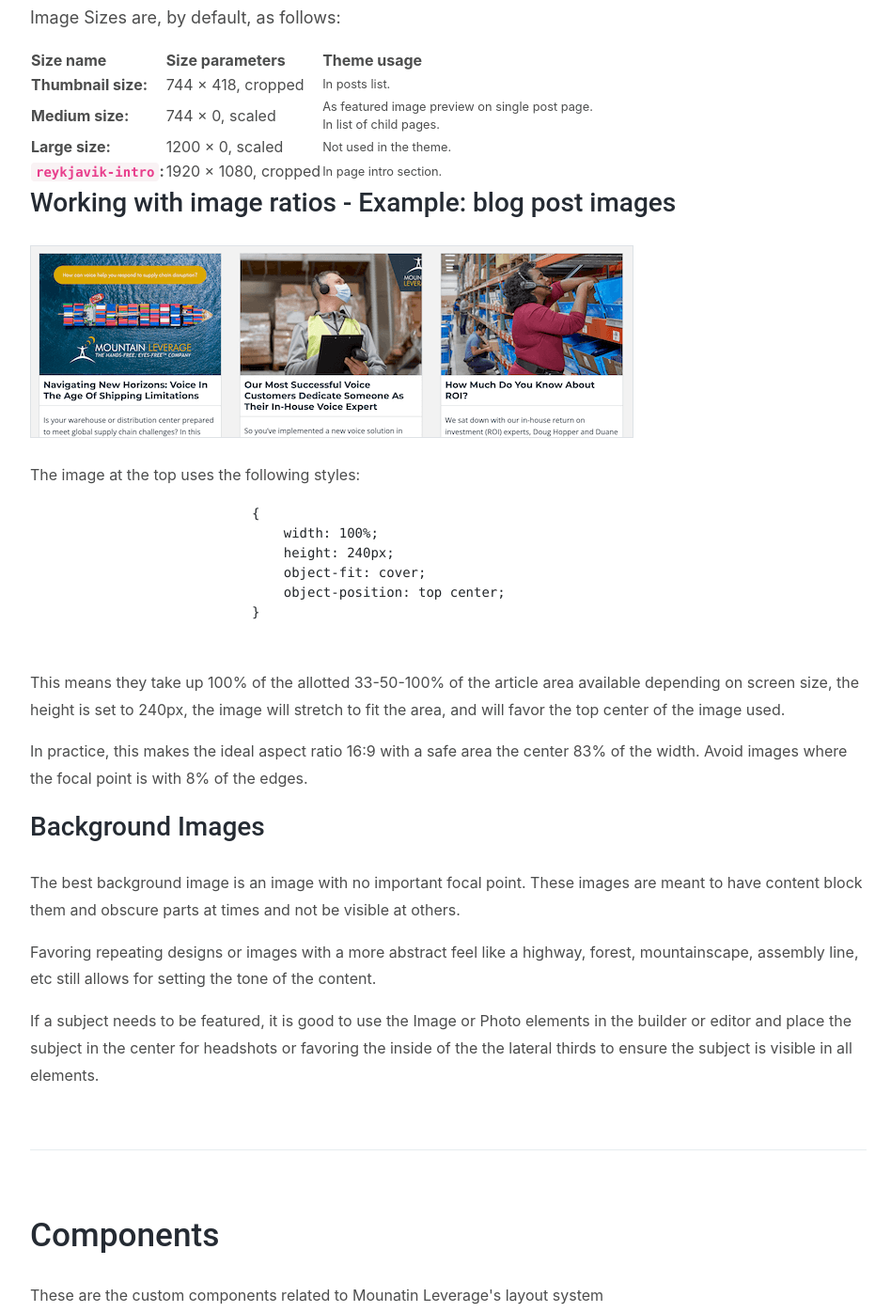
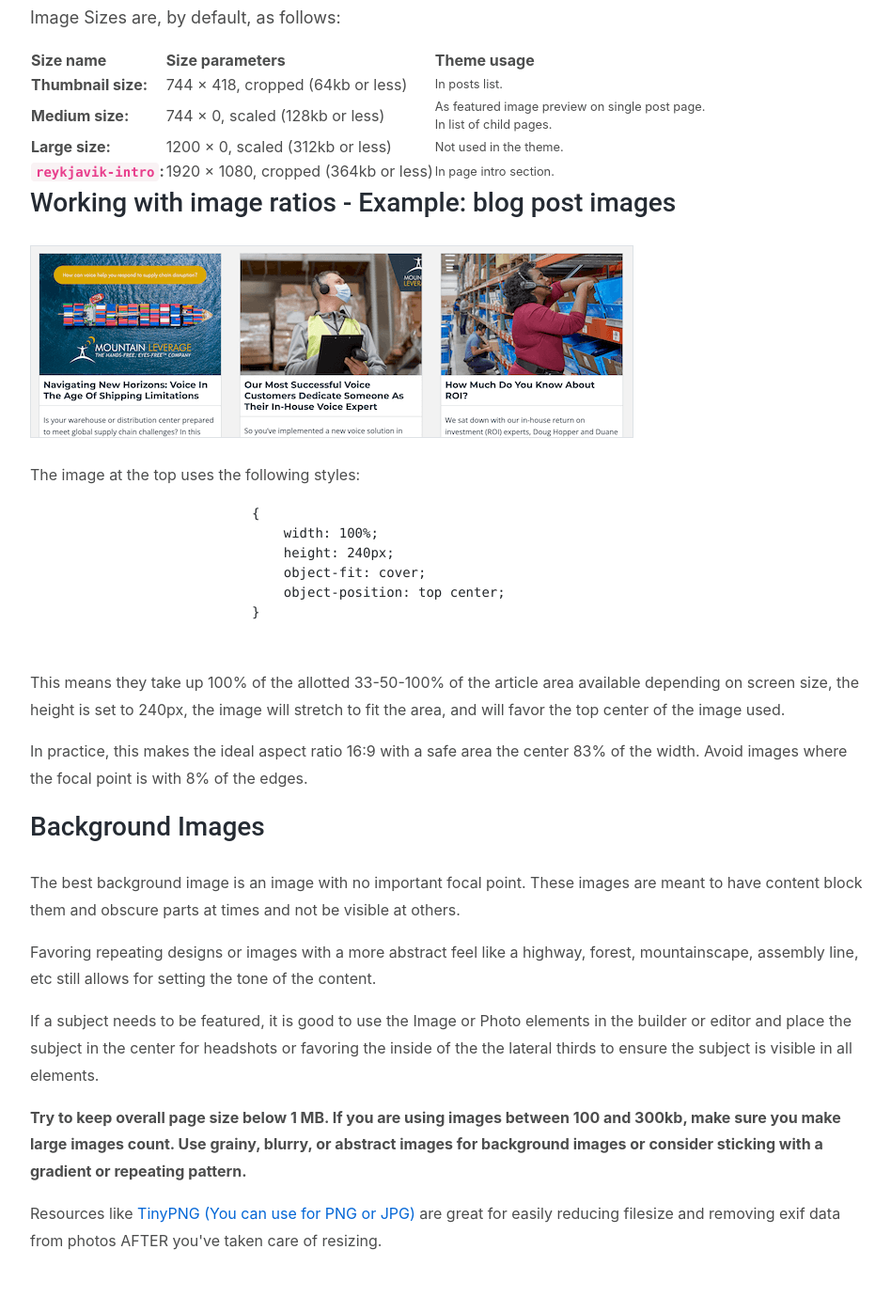
Before and after one commit to WVRCLeadDev/ml-docs-5846.github.io, a plain HTML site: page index.html in a window 1280 px wide. Shown: the part 8401-9797 px from the top of the page at 94% size, without its empty margins (293-1241 px from the left). Drawn offline with Linux system fonts and the light colour scheme.

Commit message:
Update Index.html
Added filesizes info

```diff
--- a/index.html
+++ b/index.html
@@ -438,28 +438,28 @@
                                     <tr>
                                         <th>Thumbnail size:</th>
                                         <td>
-                                            744 × 418, cropped					</td>
+                                            744 × 418, cropped (64kb or less)					</td>
                                         <td class="small">
                                             In posts list.					</td>
                                     </tr>
                                     <tr>
                                         <th>Medium size:</th>
                                         <td>
-                                            744 × 0, scaled					</td>
+                                            744 × 0, scaled (128kb or less)					</td>
                                         <td class="small">
                                             As featured image preview on single post page.<br>In list of child pages.					</td>
                                     </tr>
                                     <tr>
                                         <th>Large size:</th>
                                         <td>
-                                            1200 × 0, scaled					</td>
+                                            1200 × 0, scaled (312kb or less)				</td>
                                         <td class="small">
                                             Not used in the theme.					</td>
                                     </tr>
                                   <tr title="Additional image size added by the theme. Can not be changed on this page.">
                                         <th><code>reykjavik-intro</code>:</th>
                                         <td>
-                                            1920 × 1080, cropped					</td>
+                                            1920 × 1080, cropped (364kb or less)					</td>
                                         <td class="small">
                                             In page intro section.					</td>
                                     </tr>
@@ -484,6 +484,8 @@
                         <p>The best background image is an image with no important focal point. These images are meant to have content block them and obscure parts at times and not be visible at others.</p>
                         <p>Favoring repeating designs or images with a more abstract feel like a highway, forest, mountainscape, assembly line, etc still allows for setting the tone of the content.</p>
                         <p>If a subject needs to be featured, it is good to use the Image or Photo elements in the builder or editor and place the subject in the center for headshots or favoring the inside of the the lateral thirds to ensure the subject is visible in all elements.</p>
+                        <p><strong>Try to keep overall page size below 1 MB. If you are using images between 100 and 300kb, make sure you make large images count. Use grainy, blurry, or abstract images for background images or consider sticking with a gradient or repeating pattern.</strong></p>
+                        <p>Resources like <a href="https://tinypng.com">TinyPNG (You can use for PNG or JPG)</a> are great for easily reducing filesize and removing exif data from photos AFTER you've taken care of resizing.</p>
                     </section>
 
                     <hr class="divider">
```
